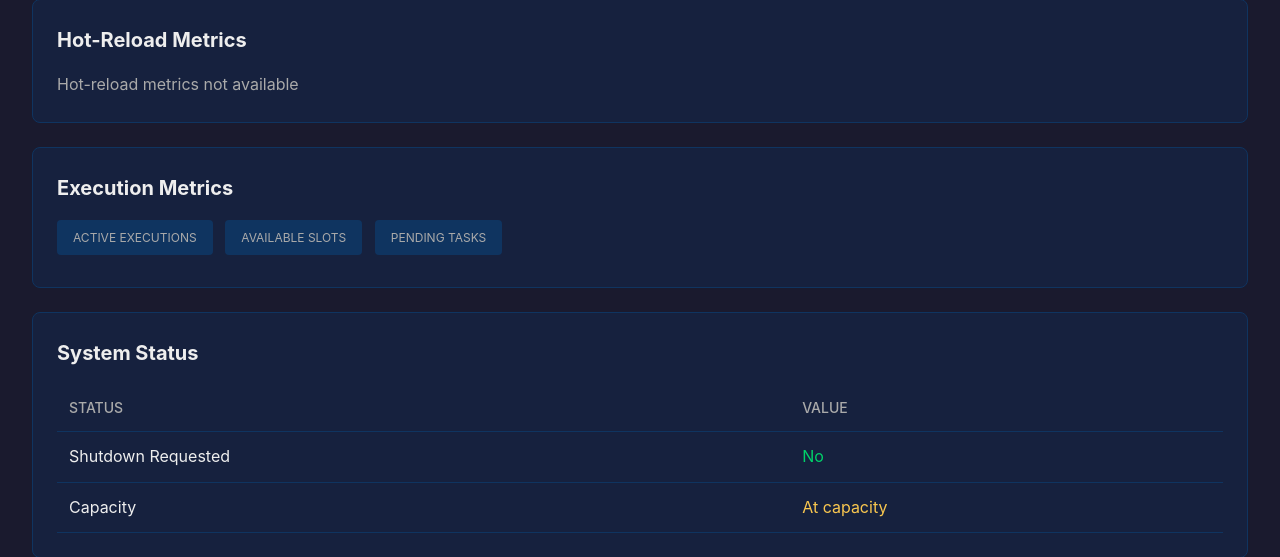
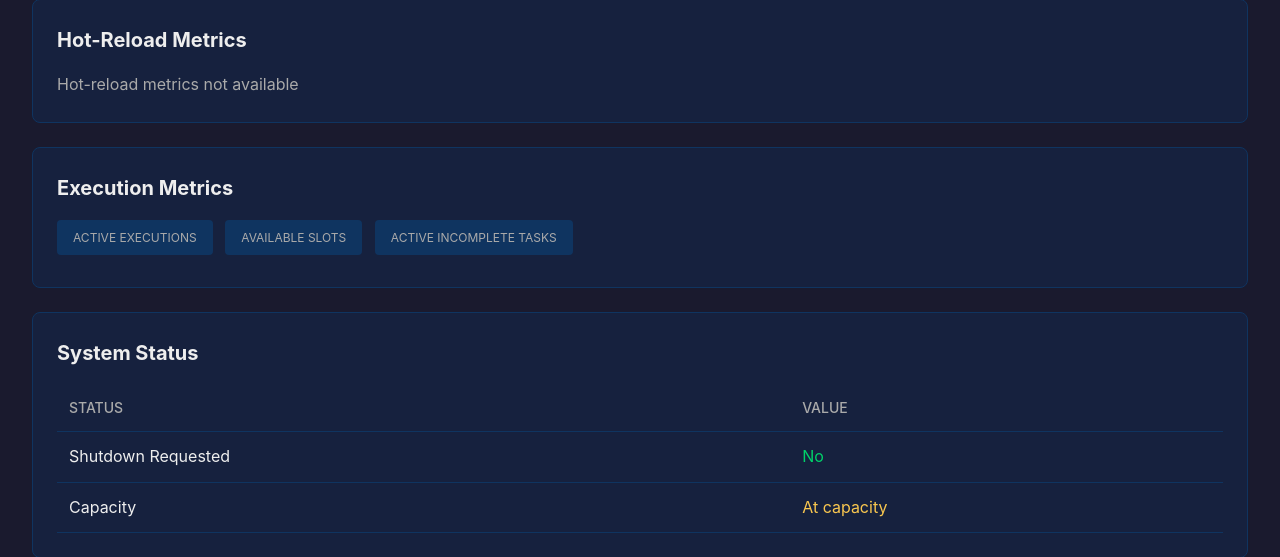
Before and after one commit to btw-claude/developer-sentinel, a Python web app: template src/sentinel/dashboard/templates/metrics.html in a window 1280 px wide. Shown: the part 146-703 px from the top of the page. Run offline with Jinja, Linux system fonts and the light colour scheme; the template is opened without the code that fills it, so the values that code supplies are empty; some libraries are stand-ins or nearby versions.

Commit message:
refactor(DS-140): Rename pending_tasks to active_incomplete_tasks
Rename the `pending_tasks` field to `active_incomplete_tasks` in
DashboardState and API response to better convey that it includes
both running and pending states (i.e., futures that are not yet done).

Changes:
- Rename field in DashboardState dataclass
- Update API response JSON key in routes.py
- Update dashboard template label and variable reference

🤖 Generated with [Claude Code](https://claude.com/claude-code)

Co-Authored-By: Claude Opus 4.5 <noreply@anthropic.com>

```diff
--- a/src/sentinel/dashboard/routes.py
+++ b/src/sentinel/dashboard/routes.py
@@ -112,7 +112,7 @@ def create_routes(state_accessor: SentinelStateAccessor) -> APIRouter:
             "active_execution_count": state.active_execution_count,
             "available_slots": state.available_slots,
             "shutdown_requested": state.shutdown_requested,
-            "pending_tasks": state.pending_tasks,
+            "active_incomplete_tasks": state.active_incomplete_tasks,
             "hot_reload_metrics": (
                 {
                     "loaded_total": state.hot_reload_metrics.orchestrations_loaded_total,
--- a/src/sentinel/dashboard/state.py
+++ b/src/sentinel/dashboard/state.py
@@ -137,7 +137,7 @@ class DashboardState:
 
     # Polling state
     shutdown_requested: bool = False
-    pending_tasks: int = 0
+    active_incomplete_tasks: int = 0
 
     # System status (DS-124) - thread pool, poll times, uptime
     system_status: SystemStatusInfo | None = None
@@ -274,7 +274,7 @@ class SentinelStateAccessor:
             issue_queue=issue_queue_views,
             hot_reload_metrics=hot_reload_metrics,
             shutdown_requested=sentinel._shutdown_requested,
-            pending_tasks=pending_count,
+            active_incomplete_tasks=pending_count,
             system_status=system_status,
         )
 
--- a/src/sentinel/dashboard/templates/metrics.html
+++ b/src/sentinel/dashboard/templates/metrics.html
@@ -34,8 +34,8 @@
         <div class="metric-value">{{ state.available_slots }}</div>
     </div>
     <div class="metric">
-        <div class="metric-label">Pending Tasks</div>
-        <div class="metric-value">{{ state.pending_tasks }}</div>
+        <div class="metric-label">Active Incomplete Tasks</div>
+        <div class="metric-value">{{ state.active_incomplete_tasks }}</div>
     </div>
 </div>
 
```
